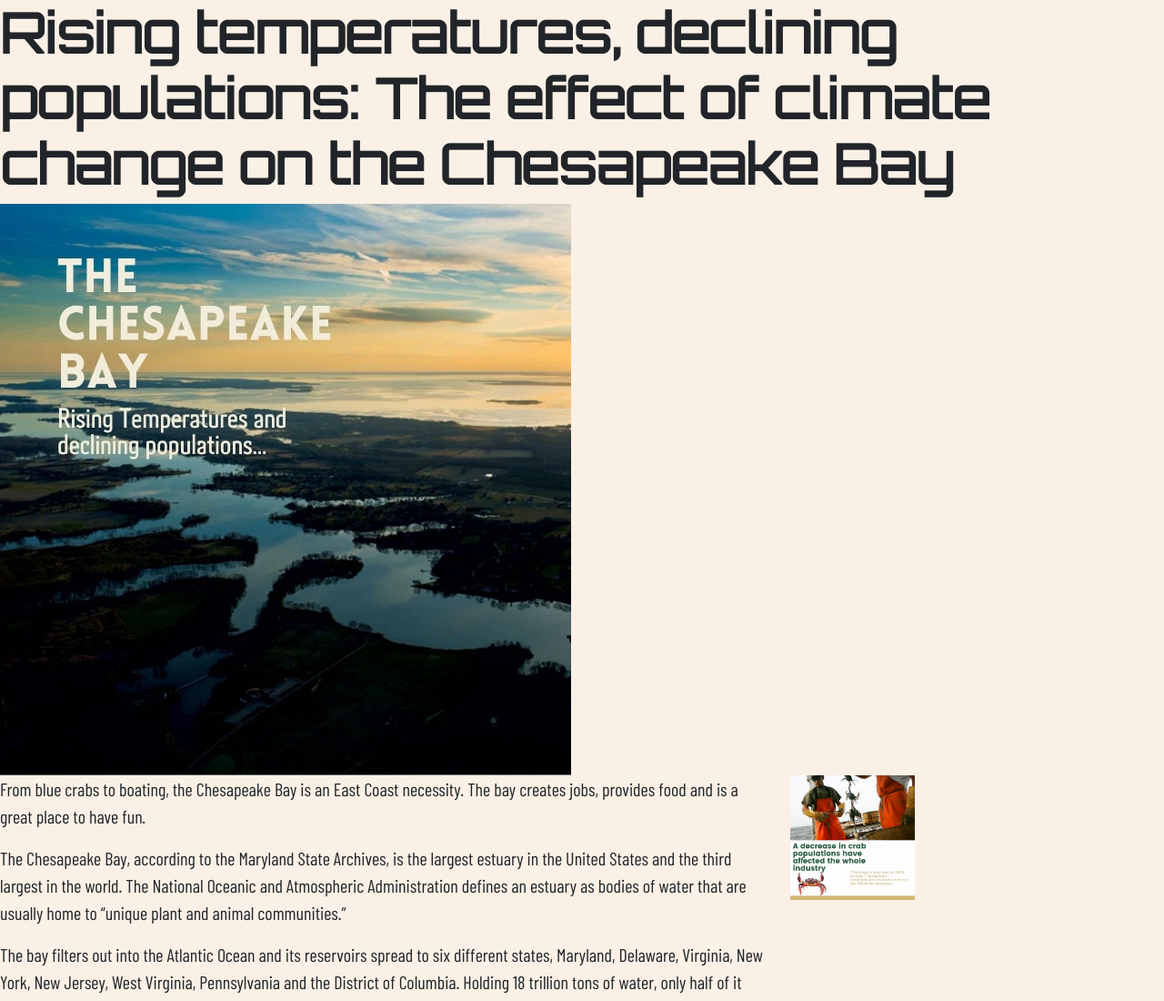
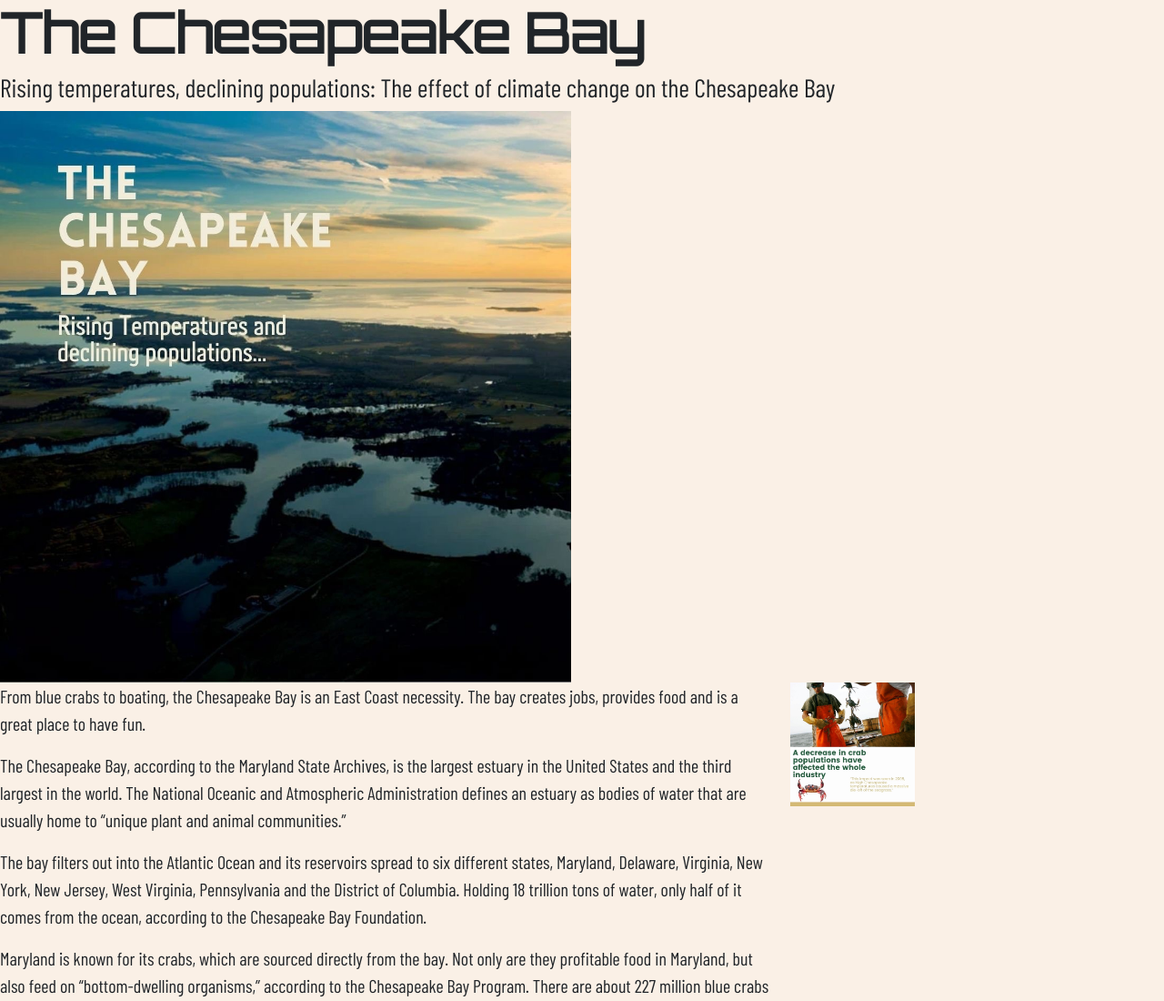
Before and after one commit to DorothyHood/dorothyhood.github.io, a plain HTML site: page class/final/social-graphics/index.html in a window 1280 px wide. Shown: the top 1100 px of the page at 91% size. Drawn offline with nearby package versions, Linux system fonts and the light colour scheme; files that its build step writes are made by us from their sources; files whose address does not match are found by name; a web font is replaced by a local one.

Commit message:
Update index.html

```diff
--- a/class/final/social-graphics/index.html
+++ b/class/final/social-graphics/index.html
@@ -24,8 +24,9 @@
 <body>
     <div class="containter">
         <header>
-            <h1><b>Rising temperatures, declining populations: The effect of climate change on the Chesapeake Bay</b>
-            </h1>
+            <h1><b>The Chesapeake Bay</b></h1>
+            <h3>Rising temperatures, declining populations: The effect of climate change on the Chesapeake Bay
+            </h3>
         </div>
         </header>
         <main></main>
```
